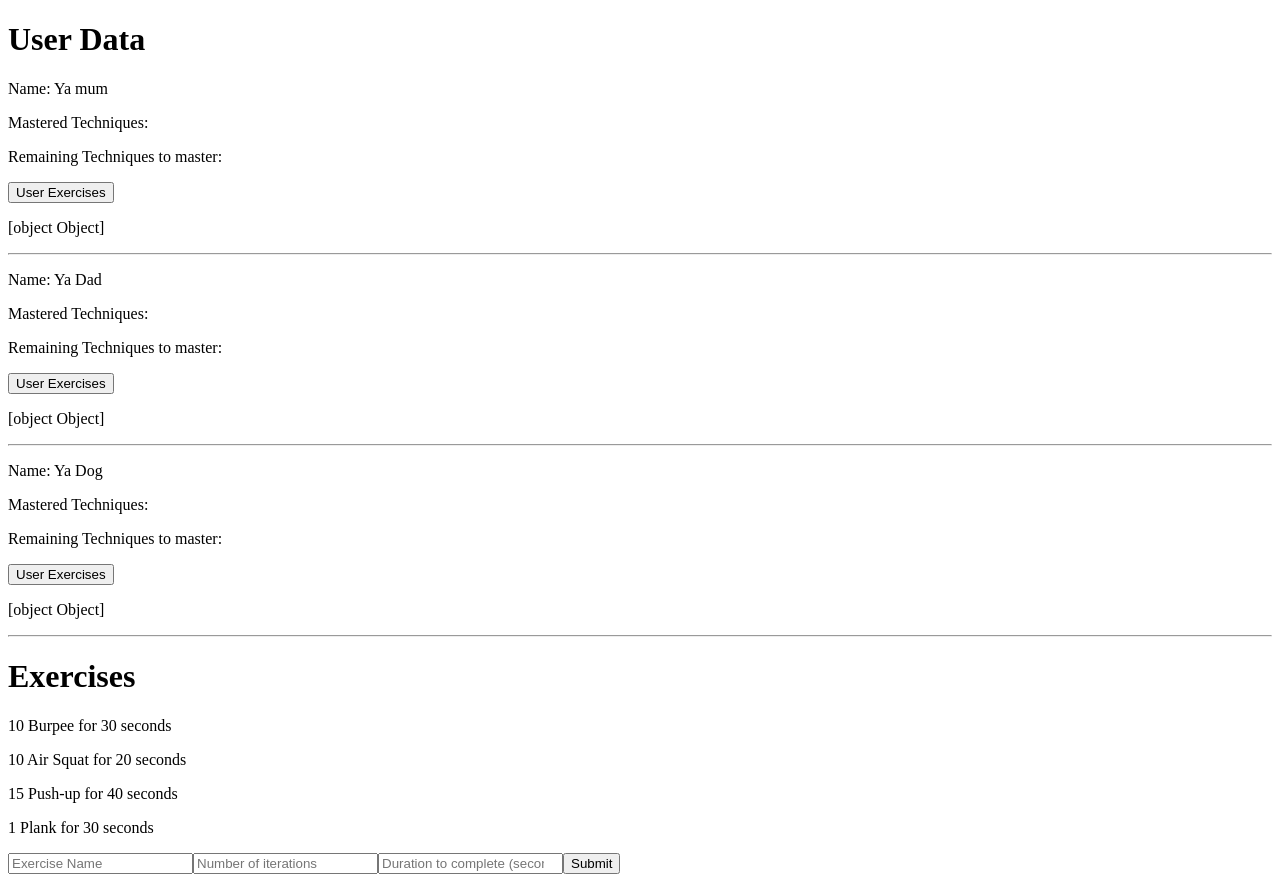
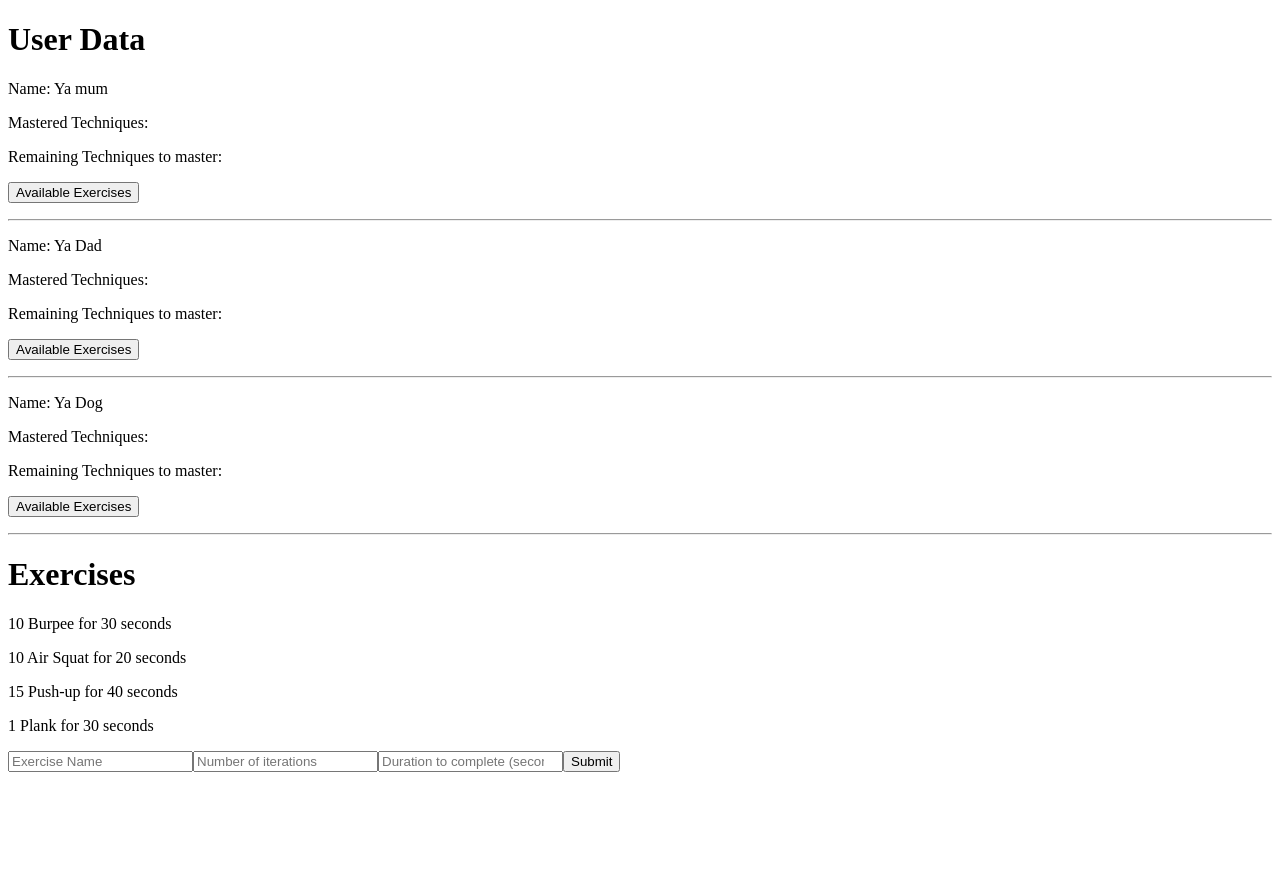
Before and after one commit to rc-devs/mcninja, an Angular app in the folder mcninja/: page / in a window 1280 px wide. After the commit the page ends 800 px from the top, so only its background shows below. Built offline with nearby package versions, Linux system fonts and the light colour scheme.

Commit message:
inject service, play around with .update/.set

```diff
--- a/mcninja/src/app/user/user.component.html
+++ b/mcninja/src/app/user/user.component.html
@@ -4,7 +4,7 @@
   <p>Name: {{u.nameFirst}} {{u.nameLast}}</p>
   <p>Mastered Techniques: {{u.userMastered}}</p>
   <p>Remaining Techniques to master: {{u.userNotMastered}}</p>
-  <button (click)="displayExercises(u.userExercises)">User Exercises</button>
+  <button (click)="displayExercises()">Available Exercises</button>
 
   <p>{{userEx()}}</p>
   <!-- @for (e of userEx(); track e.id){
--- a/mcninja/src/app/user/user.component.ts
+++ b/mcninja/src/app/user/user.component.ts
@@ -1,6 +1,8 @@
-import { Component, Input, signal } from '@angular/core';
+import { Component, inject, Input, signal } from '@angular/core';
 import { User } from '../data/models/user.model';
 import userData from '../data/user.data';
+import { ExerciseService } from '../shared/exercise-service/exercise-service.service';
+import { Exercise } from '../data/models/exercise.model';
 
 @Component({
   selector: 'app-user',
@@ -9,11 +11,15 @@ import userData from '../data/user.data';
   styleUrl: './user.component.css'
 })
 export class UserComponent {
+
+ exercisesService = inject(ExerciseService);
+
  users = signal<User[]>(userData)
- userEx = signal({})
+ userEx = signal<Exercise[]>([])
 
- displayExercises(exercises: any){
-  this.userEx = exercises
- }
-
-}
+ displayExercises(){
+  console.log(this.exercisesService.exercisesArray)
+    this.userEx.set(this.exercisesService.exercisesArray)
+  return this.exercisesService.exercisesArray;
+  };
+};
```
